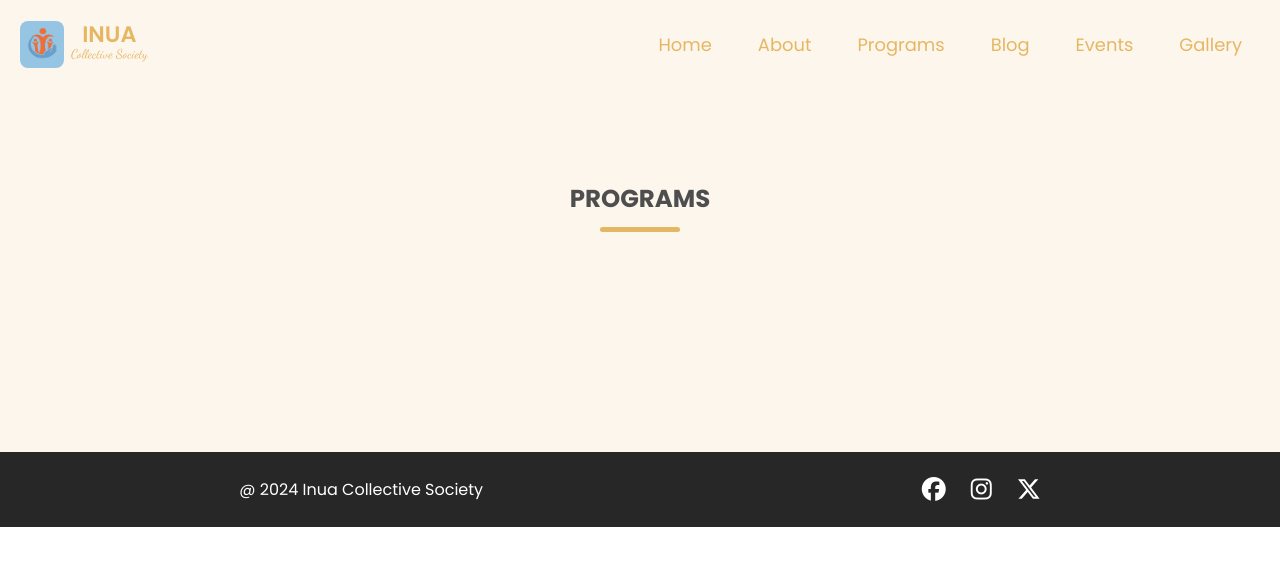
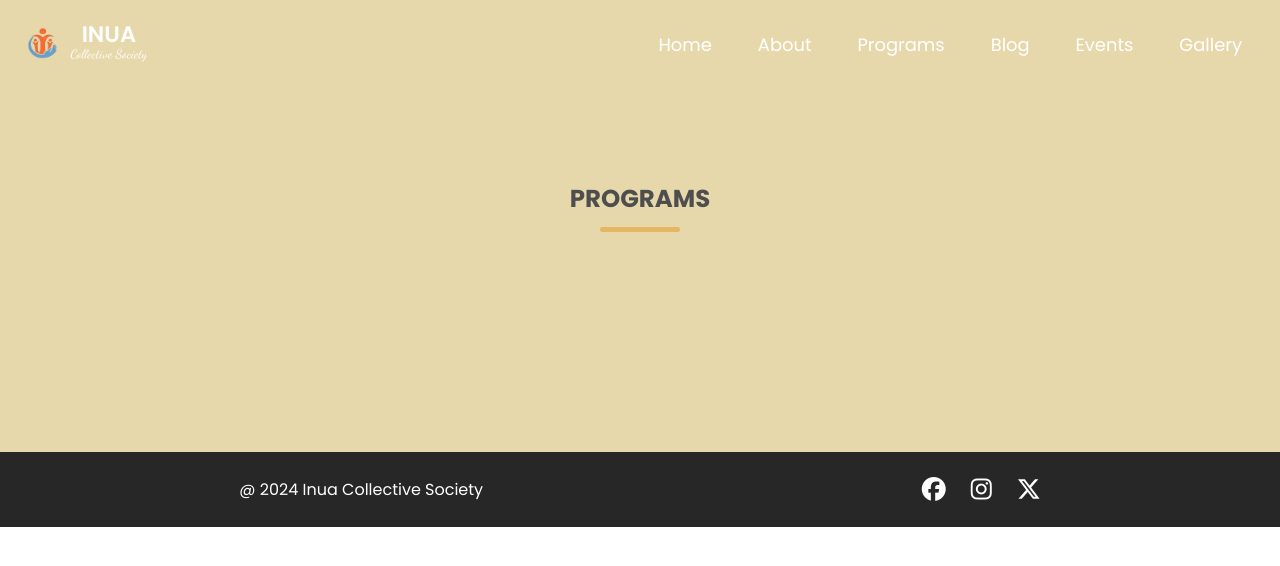
Before and after one commit to ShearStress021/inuaCollective, a Flask app: page /programs in a window 1280 px wide. Shown: the top 566 px of the page. Run offline with Flask 3, Linux system fonts and the light colour scheme; data that the repository does not hold is empty; some web fonts are replaced.

Commit message:
logo backgorund

```diff
--- a/static/css/style.css
+++ b/static/css/style.css
@@ -80,14 +80,14 @@ header .navbar {
 .navbar .nav-logo {
     display: flex;
     align-items: center;
-    gap: 1px;
+    gap: 0.5px;
     text-align: center;
     line-height: 1rem;
 
 }
 
 .navbar .nav-logo div {
-    background-color: var(--primary-color);
+    background: transparent;
     padding: 6px;
     border-radius: .5rem;
 }
@@ -107,7 +107,7 @@ header .navbar {
 .navbar .nav-logo .title-name {
     /* color: var(--dark-color);
      */
-    color: rgb(230, 183, 98);
+    color: var(--white-color);
     font-size: 1.4rem;
     font-weight: 600;
     text-transform: uppercase;
@@ -122,7 +122,7 @@ header .navbar {
     margin: 0;
     font-size: 0.8rem;
     font-weight: 400;
-    color: rgb(230, 183, 98);
+    color: var(--white-color);
     font-family: "Dancing Script", cursive;
 }
 
@@ -140,7 +140,7 @@ header .navbar {
 .navbar .nav-menu .nav-link {
     padding: 10px 18px;
     font-size: 1.12rem;
-    color: rgb(230, 183, 98);
+    color: var(--white-color);
     transition: 0.3s ease;
     border-radius: 30px;
 
@@ -157,7 +157,7 @@ header .navbar {
 }
 
 header.sticky {
-    background: rgb(252, 246, 237);
+    background: #474747;
 
 }
 
@@ -173,14 +173,7 @@ header.sticky {
     position: relative;
 }
 
-.hero-section .section-content {
-    /* display: flex;
-    align-items: center;
-    min-height: 100vh;
-    height: 400px;
-    color: #666; */
-
-}
+.hero-section .section-content {}
 
 .hero-section .hero-details {
     text-align: center;
@@ -437,7 +430,7 @@ header.sticky {
 
 .program-section {
     padding: 120px 0;
-    background: rgb(252, 246, 237);
+    background: #e7d8ac;
     color: #4e4e4e;
     max-height: 100vh;
     position: relative;
@@ -523,6 +516,7 @@ header.sticky {
 .blog-section {
     padding: 50px 0 100px;
     position: relative;
+    background: #e7d8ac;
 
 }
 
--- a/templates/program.html
+++ b/templates/program.html
@@ -28,6 +28,4 @@
         </div>
     </div>
 </section>
-
-
 {% endblock %}
```
